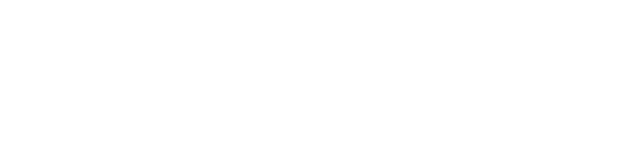
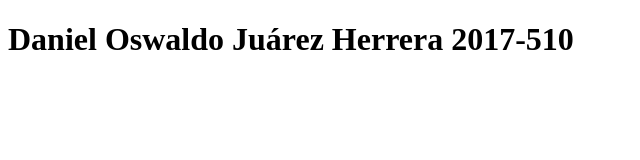
Before and after one commit to djuarez-2017510/git, a plain HTML site: page index.html in a window 1280 px wide. Shown: the whole page, without its empty margins (0-640 px from the left). Drawn offline with Linux system fonts and the light colour scheme.

Commit message:
Se agrego un nombre en el body

```diff
--- a/index.html
+++ b/index.html
@@ -7,6 +7,6 @@
     <title>Primer Programa en Git</title>
 </head>
 <body>
-
+    <h1>Daniel Oswaldo Juárez Herrera 2017-510</h1>
 </body>
 </html>
```
